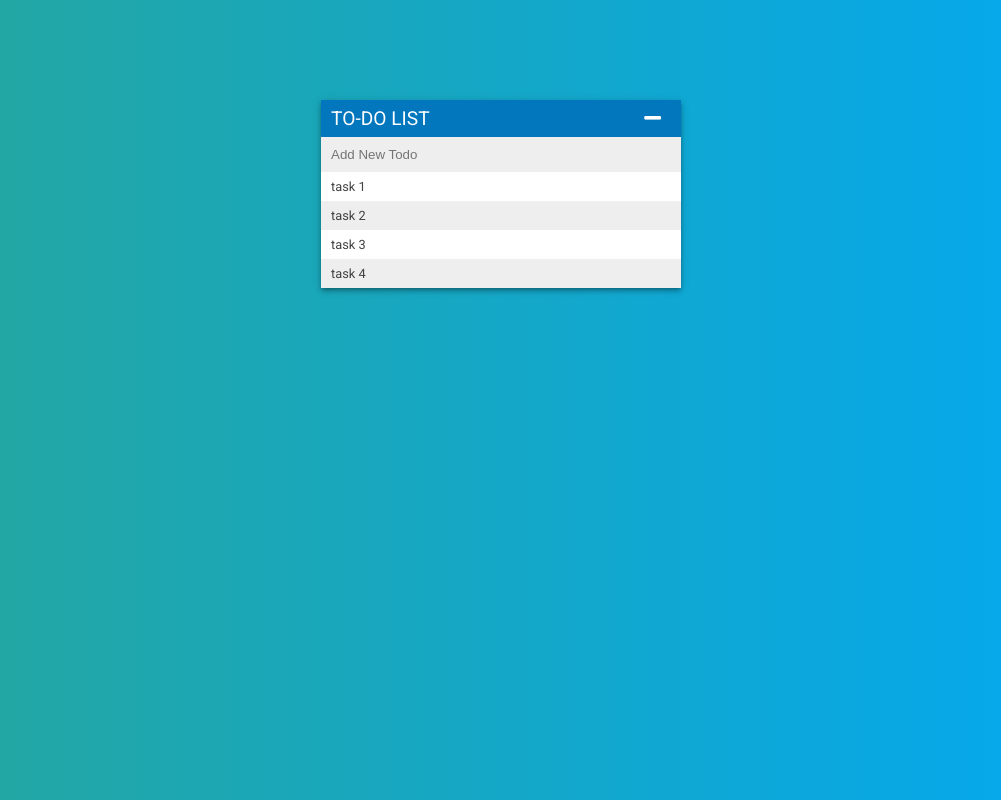
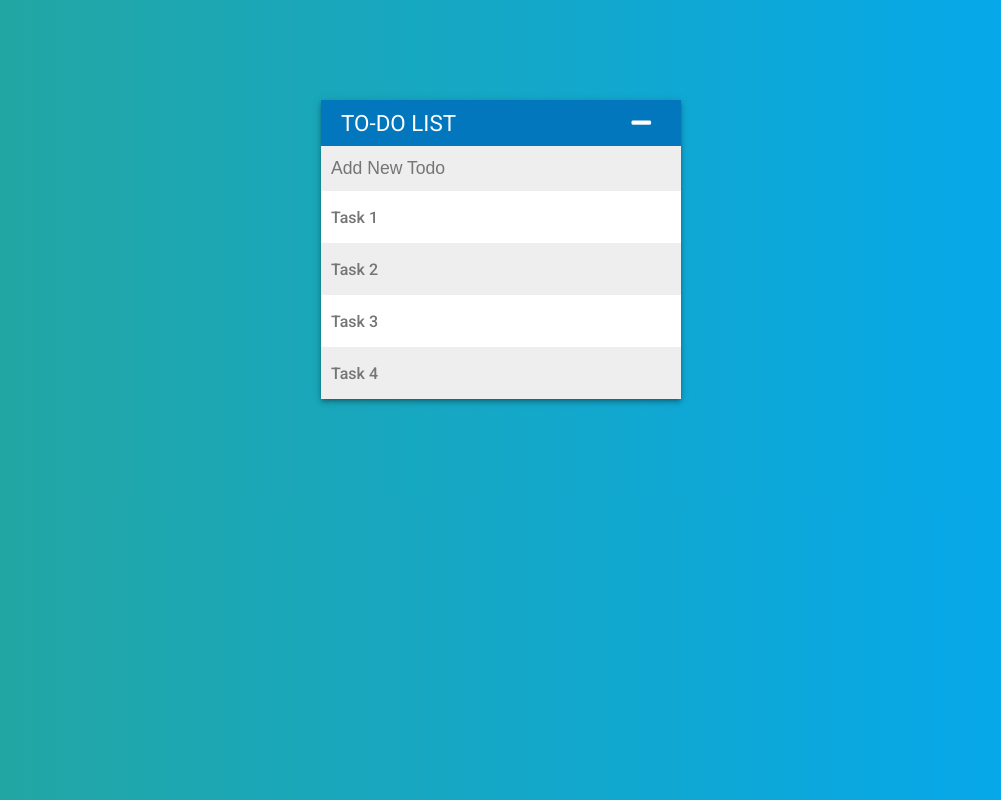
Before and after one commit to deweis/todo-list, a plain HTML site: page index.html in a window 1280 px wide. Shown: the whole page, without its empty margins (139-1140 px from the left). Drawn offline with Linux system fonts and the light colour scheme.

Commit message:
Style refactorings based on proposed solution

```diff
--- a/assets/css/style.css
+++ b/assets/css/style.css
@@ -1,6 +1,16 @@
 body {
   font-family: 'Roboto', sans-serif;
-  background-image: linear-gradient(
+  background: linear-gradient(
+    to right,
+    #26a69a,
+    #03a9f4
+  ); /* teal lighten-1 ..  light-blue */
+  background: -webkit-linear-gradient(
+    to right,
+    #26a69a,
+    #03a9f4
+  ); /* teal lighten-1 ..  light-blue */
+  background: -moz-linear-gradient(
     to right,
     #26a69a,
     #03a9f4
@@ -8,20 +18,21 @@ body {
 }
 
 .container {
+  background: #eeeeee; /* grey lighten-3 */
   max-width: 360px;
   margin: 100px auto;
   box-shadow: 0 4px 5px 0 rgba(0, 0, 0, 0.14), 0 1px 10px 0 rgba(0, 0, 0, 0.12),
-    0 2px 4px -1px rgba(0, 0, 0, 0.3);
+    0 2px 4px -1px rgba(0, 0, 0, 0.3); /* materialize shadow */
 }
 
 h1 {
   margin: 0;
-  padding: 7px 10px;
+  padding: 10px 20px;
   background: #0277bd; /* light-blue darken-3 */
   color: #fff;
   font-weight: normal;
-  font-size: 1.2em;
-  box-sizing: border-box;
+  font-size: 1.4em;
+  /* box-sizing: border-box; */
 }
 
 .input-toggle {
@@ -37,6 +48,13 @@ input {
   box-sizing: border-box;
   color: #bdbdbd; /* grey lighten-1 */
   background: #eeeeee; /* grey lighten-3 */
+  height: 45px;
+  font-size: 1.1em;
+}
+
+input:focus {
+  color: blue;
+  background: white;
 }
 
 ul {
@@ -44,10 +62,7 @@ ul {
   margin: 0;
 }
 
-ul li:nth-child(even) {
-  background: #eeeeee; /* grey lighten-3 */
-}
-ul li:nth-child(odd) {
+li:nth-child(odd) {
   background: #fff;
 }
 
@@ -71,13 +86,16 @@ li {
 .fa-trash-alt {
   opacity: 0;
   transition: opacity 0.8s;
+  height: 30px;
+  padding-top: 12px;
 }
 
 .todo {
   padding: 5px 10px;
-  color: #424242; /* grey darken-3 */
-  font-size: 0.8em;
+  color: #757575; /* grey darken-1 */
+  font-size: 1em;
   flex-grow: 1;
+  font-weight: 500;
 }
 
 .done {
--- a/assets/js/script.js
+++ b/assets/js/script.js
@@ -1,4 +1,4 @@
-todos = ['task 1', 'task 2', 'task 3', 'task 4'];
+todos = ['Task 1', 'Task 2', 'Task 3', 'Task 4'];
 
 /**
  *  Add click listener on ul using event delegation
@@ -20,7 +20,7 @@ $('ul').on('click', 'li div.trash-icon', function(e) {
 $('ul').on('mouseenter', 'li', function() {
   $(this)
     .children(':first')
-    .css('width', '30px')
+    .css('width', '40px')
     .find('i')
     .css('opacity', '1');
 });
@@ -44,10 +44,6 @@ function appendTodo(todo) {
 todos.forEach(x => appendTodo(x));
 
 // Add a new task
-$('input').on('click', function(e) {
-  $(this).css('color', 'blue');
-});
-
 $('input[type="text"]').on('keypress', function(e) {
   if (e.which === 13) {
     const todo = $(this).val();
--- a/index.html
+++ b/index.html
@@ -5,7 +5,7 @@
     <meta name="viewport" content="width=device-width, initial-scale=1.0" />
     <meta http-equiv="X-UA-Compatible" content="ie=edge" />
     <link
-      href="https://fonts.googleapis.com/css?family=Roboto:400,700"
+      href="https://fonts.googleapis.com/css?family=Roboto:400,500,700"
       rel="stylesheet"
     />
     <link
```
